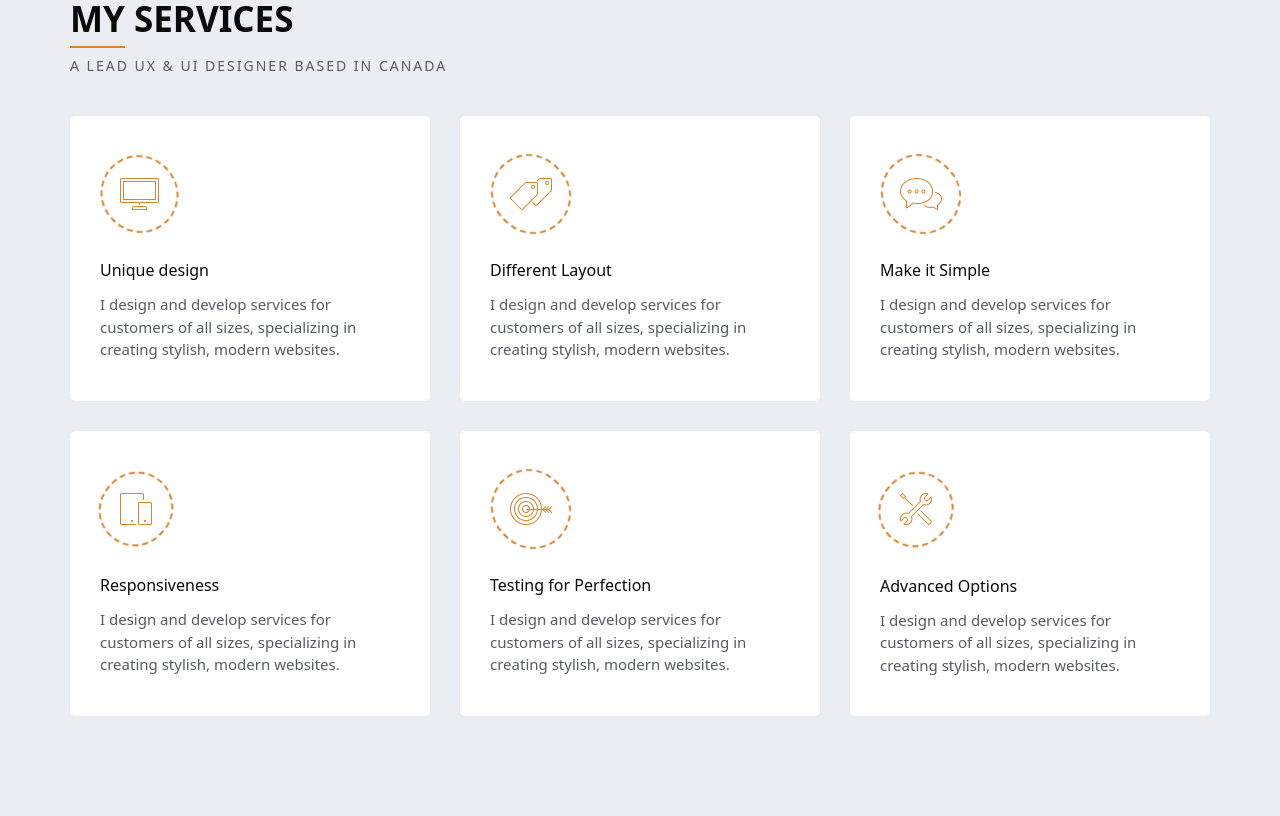
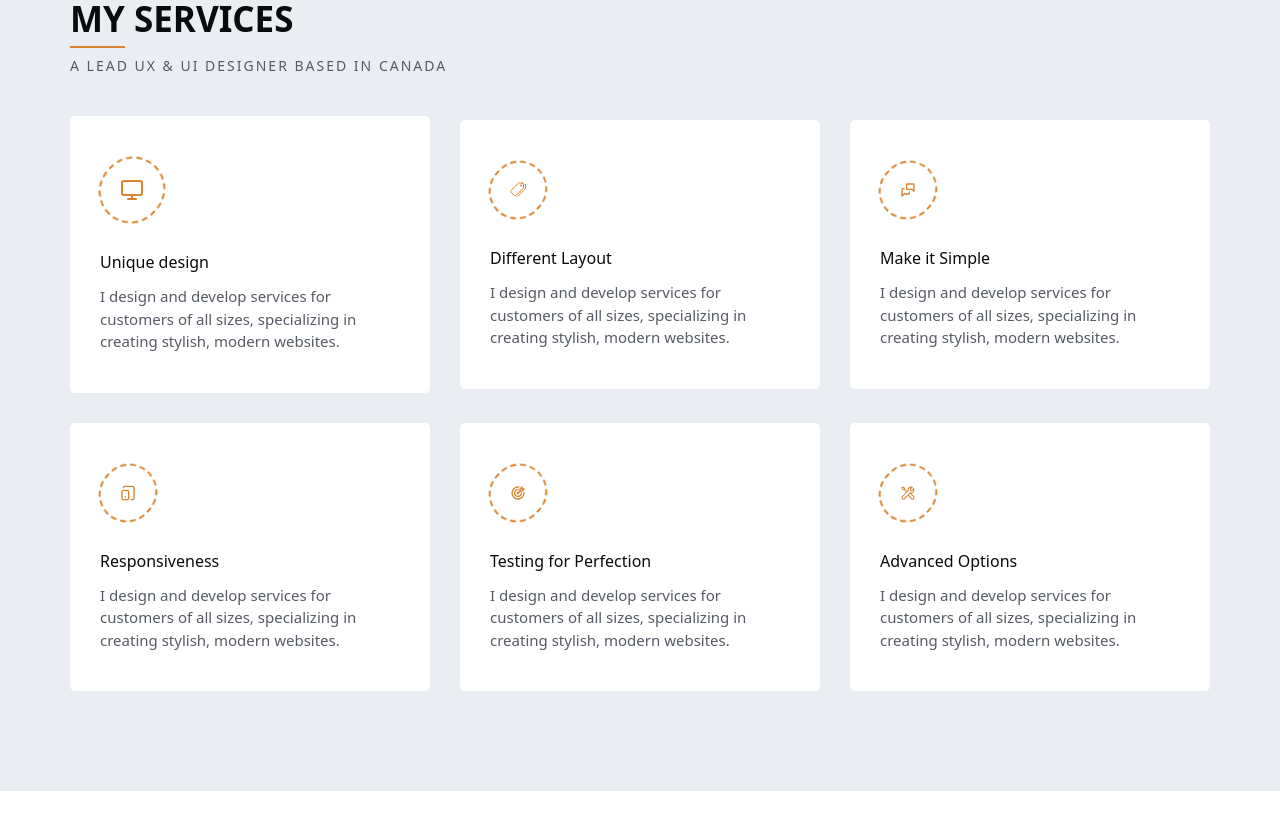
Before and after one commit to Sijan666/portfolioTonySmith, a React (Vite) app: page / in a window 1280 px wide. Shown: the part 2760-3576 px from the top of the page. After the commit the page ends 3551 px from the top, so only its background shows below. Built offline with nearby package versions, Linux system fonts and the light colour scheme.

Commit message:
service done

```diff
--- a/src/components/layouts/Service.jsx
+++ b/src/components/layouts/Service.jsx
@@ -1,13 +1,11 @@
 import React from 'react'
 import Container from '../Container'
 import Flex from '../Flex'
-import Images from '../Images'
-import monitor from '../../assets/monitor.png'
-import tags from '../../assets/tags.png'
-import msg from '../../assets/msg.png'
-import tab from '../../assets/tab.png'
-import target from '../../assets/target.png'
-import tools from '../../assets/tools.png'
+import { Monitor } from 'lucide-react'
+import { IoPricetagsOutline } from 'react-icons/io5'
+import { TbMessages, TbTargetArrow } from 'react-icons/tb'
+import { LuTabletSmartphone } from 'react-icons/lu'
+import { LiaToolsSolid } from 'react-icons/lia'
 
 const Service = () => {
     return (
@@ -24,60 +22,60 @@ const Service = () => {
                 </div>
                 <div className="">
                     <Flex className={'gap-x-7.5'}>
-                        <div className="bg-white px-7.5 py-10 shadow-newMade2 rounded-[5px] w-1/3 ">
-                            <div className="mb-5 border-2 border-dashed border-[#D9832E] px-4.5 py-5 rounded-full inline-block  animate-[spin_10s_linear_infinite]">
-                                <Images imgSrc={monitor} className={'direction-[reverse] animate-[spin_10s_linear_infinite]'}/>
+                        <div className="bg-white px-7.5 py-10 shadow-newMade2 rounded-[5px] w-1/3 translate-y-0 hover:-translate-y-5 duration-300 hover:bg-[#D9832E] group">
+                            <div className="mb-5 border-2 border-dashed border-[#D9832E] group-hover:border-white px-4.5 py-5 rounded-full inline-block  animate-[spin_10s_linear_infinite] ">
+                                <Monitor  className={'direction-[reverse] animate-[spin_10s_linear_infinite] text-[#D9832E] group-hover:text-white duration-300'}/>
                             </div>
                             <div className="">
-                                <h4 className='text-base font-medium text-[#090A0C]'>Unique design</h4>
-                                <p className='pt-2.75 text-[15px] text-[#555A64]'>I design and develop services for customers of all sizes, specializing in creating stylish, modern websites.</p>
+                                <h4 className='text-base font-medium text-[#090A0C] group-hover:text-white duration-300'>Unique design</h4>
+                                <p className='pt-2.75 text-[15px] text-[#555A64] group-hover:text-white duration-300'>I design and develop services for customers of all sizes, specializing in creating stylish, modern websites.</p>
                             </div>
                         </div>
-                        <div className="bg-white px-7.5 py-10 shadow-newMade2 rounded-[5px] w-1/3 ">
-                            <div className="mb-5 border-2 border-dashed border-[#D9832E] px-4.5 py-5 rounded-full inline-block  animate-[spin_10s_linear_infinite]">
-                                <Images imgSrc={tags} className={'direction-[reverse] animate-[spin_10s_linear_infinite]'}/>
+                        <div className="bg-white px-7.5 py-10 shadow-newMade2 rounded-[5px] w-1/3 translate-y-0 hover:-translate-y-5 duration-300 hover:bg-[#D9832E] group">
+                            <div className="mb-5 border-2 border-dashed border-[#D9832E] group-hover:border-white px-4.5 py-5 rounded-full inline-block  animate-[spin_10s_linear_infinite] ">
+                                <IoPricetagsOutline  className={'direction-[reverse] animate-[spin_10s_linear_infinite] text-[#D9832E] group-hover:text-white duration-300'}/>
                             </div>
                             <div className="">
-                                <h4 className='text-base font-medium text-[#090A0C]'>Different Layout</h4>
-                                <p className='pt-2.75 text-[15px] text-[#555A64]'>I design and develop services for customers of all sizes, specializing in creating stylish, modern websites.</p>
+                                <h4 className='text-base font-medium text-[#090A0C] group-hover:text-white duration-300'>Different Layout</h4>
+                                <p className='pt-2.75 text-[15px] text-[#555A64] group-hover:text-white duration-300'>I design and develop services for customers of all sizes, specializing in creating stylish, modern websites.</p>
                             </div>
                         </div>
-                        <div className="bg-white px-7.5 py-10 shadow-newMade2 rounded-[5px] w-1/3 ">
-                            <div className="mb-5 border-2 border-dashed border-[#D9832E] px-4.5 py-5 rounded-full inline-block  animate-[spin_10s_linear_infinite]">
-                                <Images imgSrc={msg} className={'direction-[reverse] animate-[spin_10s_linear_infinite]'}/>
+                        <div className="bg-white px-7.5 py-10 shadow-newMade2 rounded-[5px] w-1/3 translate-y-0 hover:-translate-y-5 duration-300 hover:bg-[#D9832E] group">
+                            <div className="mb-5 border-2 border-dashed border-[#D9832E] group-hover:border-white px-4.5 py-5 rounded-full inline-block  animate-[spin_10s_linear_infinite] ">
+                                <TbMessages   className={'direction-[reverse] animate-[spin_10s_linear_infinite] text-[#D9832E] group-hover:text-white duration-300'}/>
                             </div>
                             <div className="">
-                                <h4 className='text-base font-medium text-[#090A0C]'>Make it Simple</h4>
-                                <p className='pt-2.75 text-[15px] text-[#555A64]'>I design and develop services for customers of all sizes, specializing in creating stylish, modern websites.</p>
+                                <h4 className='text-base font-medium text-[#090A0C] group-hover:text-white duration-300'>Make it Simple</h4>
+                                <p className='pt-2.75 text-[15px] text-[#555A64] group-hover:text-white duration-300'>I design and develop services for customers of all sizes, specializing in creating stylish, modern websites.</p>
                             </div>
                         </div>
                     </Flex>
                     <Flex className={'gap-x-7.5 mt-7.5'}>
-                        <div className="bg-white px-7.5 py-10 shadow-newMade2 rounded-[5px] w-1/3 ">
-                            <div className="mb-5 border-2 border-dashed border-[#D9832E] px-4.5 py-5 rounded-full inline-block  animate-[spin_10s_linear_infinite]">
-                                <Images imgSrc={tab} className={'direction-[reverse] animate-[spin_10s_linear_infinite]'}/>
+                        <div className="bg-white px-7.5 py-10 shadow-newMade2 rounded-[5px] w-1/3 translate-y-0 hover:-translate-y-5 duration-300 hover:bg-[#D9832E] group">
+                            <div className="mb-5 border-2 border-dashed border-[#D9832E] group-hover:border-white px-4.5 py-5 rounded-full inline-block  animate-[spin_10s_linear_infinite] ">
+                                <LuTabletSmartphone  className={'direction-[reverse] animate-[spin_10s_linear_infinite] text-[#D9832E] group-hover:text-white duration-300'}/>
                             </div>
                             <div className="">
-                                <h4 className='text-base font-medium text-[#090A0C]'>Responsiveness</h4>
-                                <p className='pt-2.75 text-[15px] text-[#555A64]'>I design and develop services for customers of all sizes, specializing in creating stylish, modern websites.</p>
+                                <h4 className='text-base font-medium text-[#090A0C] group-hover:text-white duration-300'>Responsiveness</h4>
+                                <p className='pt-2.75 text-[15px] text-[#555A64] group-hover:text-white duration-300'>I design and develop services for customers of all sizes, specializing in creating stylish, modern websites.</p>
                             </div>
                         </div>
-                        <div className="bg-white px-7.5 py-10 shadow-newMade2 rounded-[5px] w-1/3 ">
-                            <div className="mb-5 border-2 border-dashed border-[#D9832E] px-4.5 py-5 rounded-full inline-block  animate-[spin_10s_linear_infinite]">
-                                <Images imgSrc={target} className={'direction-[reverse] animate-[spin_10s_linear_infinite]'}/>
+                        <div className="bg-white px-7.5 py-10 shadow-newMade2 rounded-[5px] w-1/3 translate-y-0 hover:-translate-y-5 duration-300 hover:bg-[#D9832E] group">
+                            <div className="mb-5 border-2 border-dashed border-[#D9832E] group-hover:border-white px-4.5 py-5 rounded-full inline-block  animate-[spin_10s_linear_infinite] ">
+                                <TbTargetArrow className={'direction-[reverse] animate-[spin_10s_linear_infinite] text-[#D9832E] group-hover:text-white duration-300'}/>
                             </div>
                             <div className="">
-                                <h4 className='text-base font-medium text-[#090A0C]'>Testing for Perfection</h4>
-                                <p className='pt-2.75 text-[15px] text-[#555A64]'>I design and develop services for customers of all sizes, specializing in creating stylish, modern websites.</p>
+                                <h4 className='text-base font-medium text-[#090A0C] group-hover:text-white duration-300'>Testing for Perfection</h4>
+                                <p className='pt-2.75 text-[15px] text-[#555A64] group-hover:text-white duration-300'>I design and develop services for customers of all sizes, specializing in creating stylish, modern websites.</p>
                             </div>
                         </div>
-                        <div className="bg-white px-7.5 py-10 shadow-newMade2 rounded-[5px] w-1/3 ">
-                            <div className="mb-5 border-2 border-dashed border-[#D9832E] px-4.5 py-5 rounded-full inline-block  animate-[spin_10s_linear_infinite]">
-                                <Images imgSrc={tools} className={'direction-[reverse] animate-[spin_10s_linear_infinite]'}/>
+                        <div className="bg-white px-7.5 py-10 shadow-newMade2 rounded-[5px] w-1/3 translate-y-0 hover:-translate-y-5 duration-300 hover:bg-[#D9832E] group">
+                            <div className="mb-5 border-2 border-dashed border-[#D9832E] group-hover:border-white px-4.5 py-5 rounded-full inline-block  animate-[spin_10s_linear_infinite] ">
+                                <LiaToolsSolid  className={'direction-[reverse] animate-[spin_10s_linear_infinite] text-[#D9832E] group-hover:text-white duration-300'}/>
                             </div>
                             <div className="">
-                                <h4 className='text-base font-medium text-[#090A0C]'>Advanced Options</h4>
-                                <p className='pt-2.75 text-[15px] text-[#555A64]'>I design and develop services for customers of all sizes, specializing in creating stylish, modern websites.</p>
+                                <h4 className='text-base font-medium text-[#090A0C] group-hover:text-white duration-300'>Advanced Options</h4>
+                                <p className='pt-2.75 text-[15px] text-[#555A64] group-hover:text-white duration-300'>I design and develop services for customers of all sizes, specializing in creating stylish, modern websites.</p>
                             </div>
                         </div>
                     </Flex>
```
